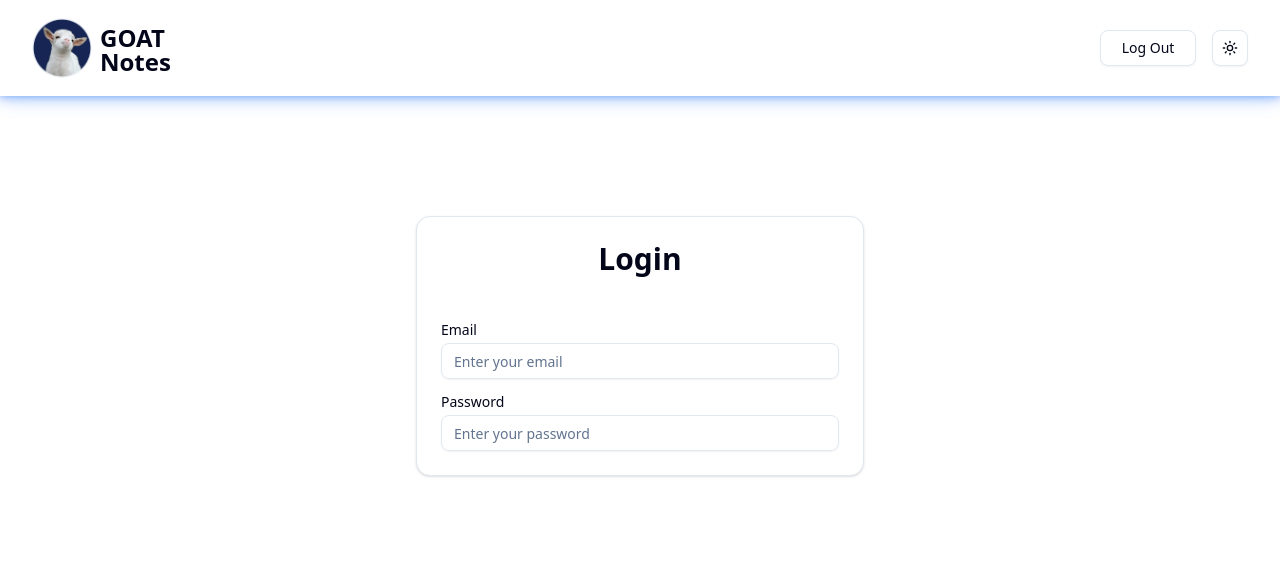
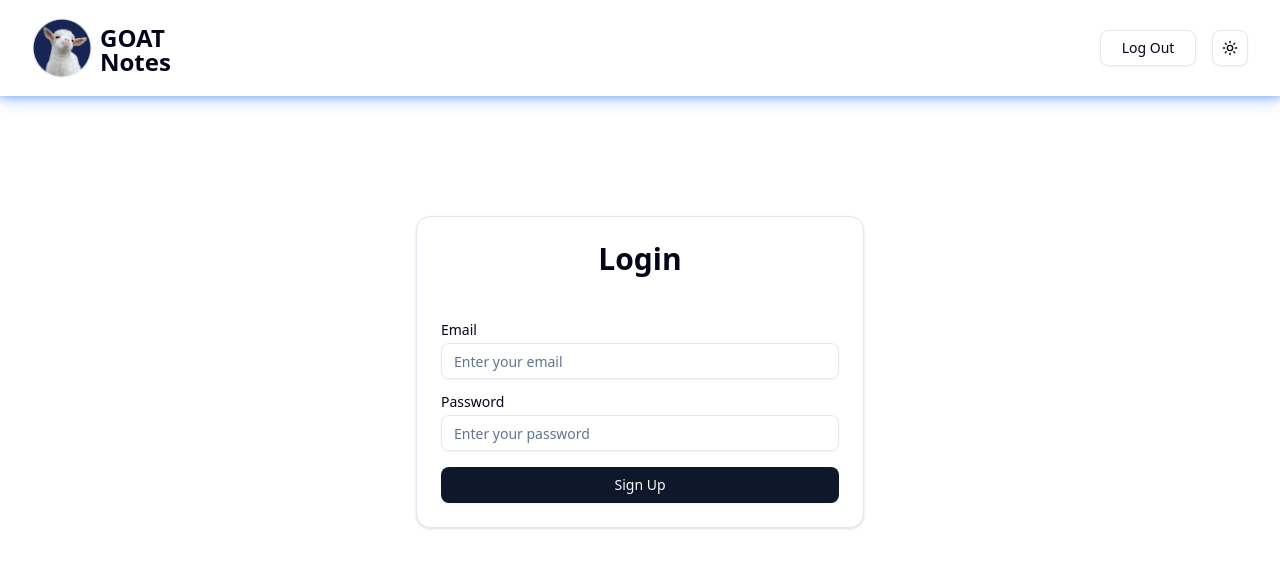
Before and after one commit to Yazan-ys202110319/goat-notes, a Next.js app in the folder my-app/: page /login in a window 1280 px wide. Shown: the top 568 px of the page. Built offline with nearby package versions, Linux system fonts and the light colour scheme.

Commit message:
Add card footer for login

```diff
--- a/my-app/components/AuthForm.jsx
+++ b/my-app/components/AuthForm.jsx
@@ -2,10 +2,12 @@
 import { useRouter } from 'next/navigation';
 import React from 'react';
 import { toast } from 'sonner';
-import { CardContent } from './ui/card';
+import { CardContent, CardFooter } from './ui/card';
 import { Label } from './ui/label';
 import { Input } from './ui/input';
 import { useTransition } from 'react';
+import { Button } from './ui/button';
+import { Loader2 } from 'lucide-react';
 
 
 function AuthForm({ type }) {
@@ -52,6 +54,12 @@ function AuthForm({ type }) {
 
         </CardContent>
 
+        <CardFooter className="mt-4 flex flex-col gap-6">
+            <Button className="w-full">
+                {isPending ? <Loader2 className='animte-spin' /> : isLoginForm ? 'Login' : 'Sign Up' }
+            </Button>
+        </CardFooter>
+
     </form>
   )
 }
```
